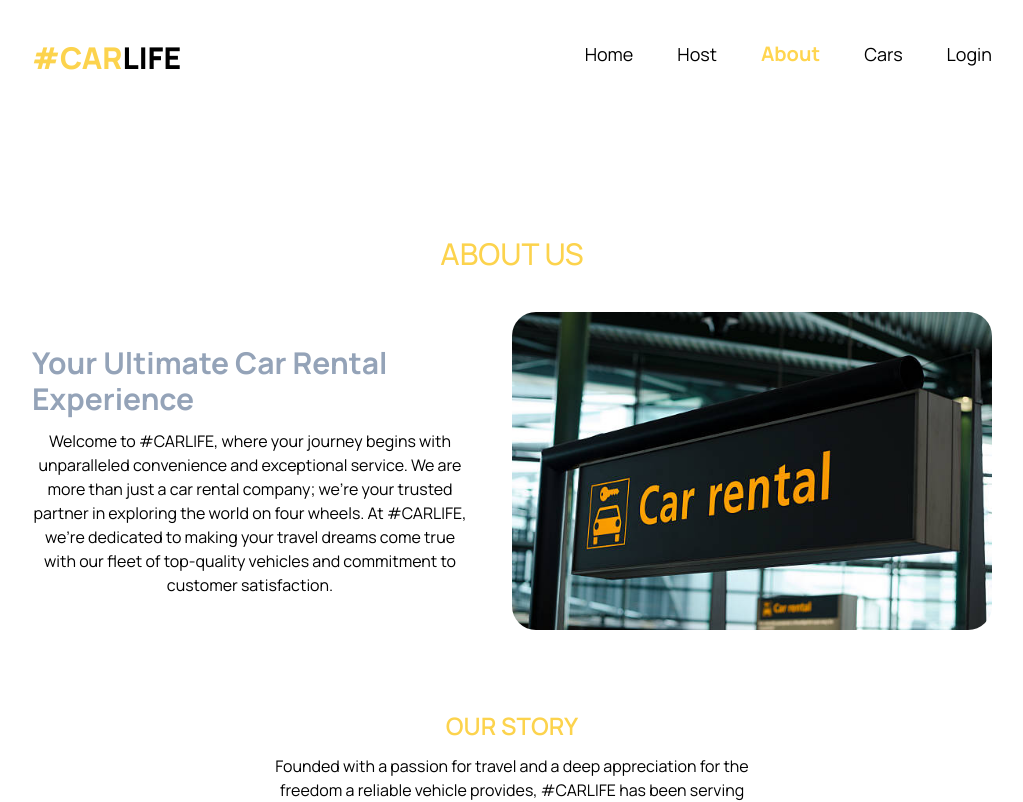
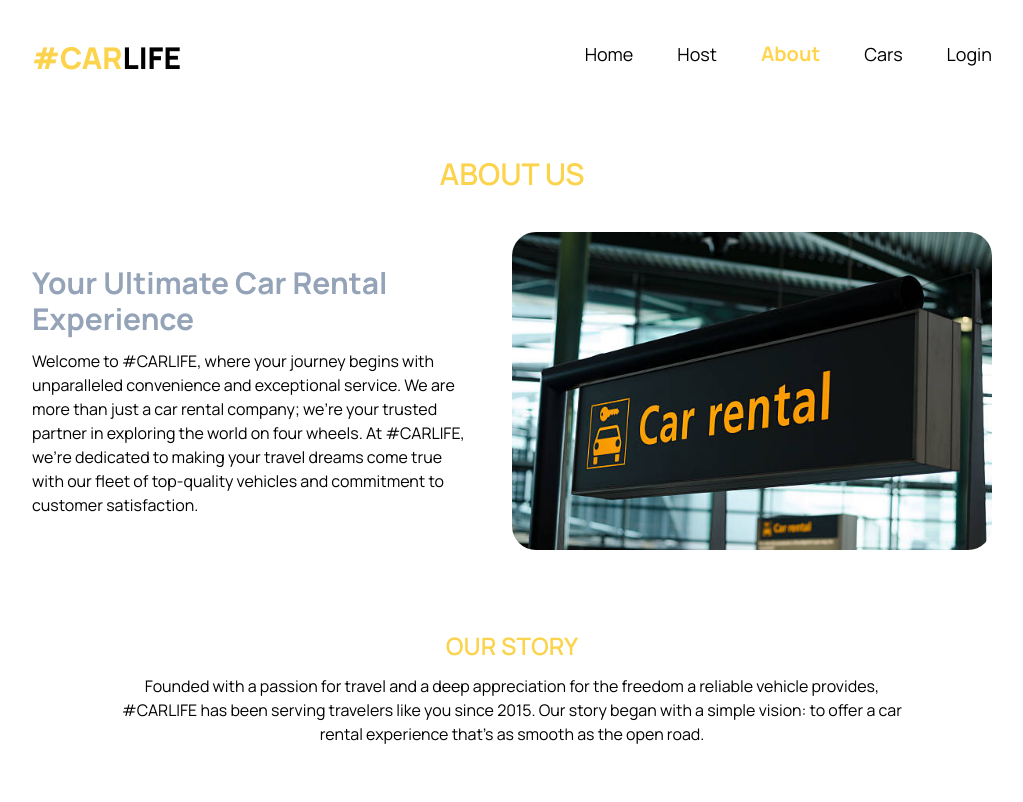
Before and after one commit to ErnestMubatapasango/vanlife-react-router, a React (Create React App) app: page /about in a window 1280 px wide. Shown: the top 802 px of the page, without its empty margins (128-1151 px from the left). Built offline with nearby package versions, Linux system fonts and the light colour scheme.

Commit message:
hero section update

```diff
--- a/src/pages/About.js
+++ b/src/pages/About.js
@@ -43,13 +43,13 @@ function About() {
   })
 
   return (
-    <div className='flex flex-col items-center mt-20'>
-      <h1 className='text-2xl md:text-3xl font-medium text-amber-300 mb-10 uppercase'>About us</h1>
+    <div className='flex flex-col items-center mt-20 md:mt-0'>
+      <h1 className='text-2xl md:text-3xl font-semibold text-amber-300 mb-10 uppercase'>About us</h1>
 
       <div className='flex flex-col-reverse md:flex-row  items-center gap-11'>
         <div className='w-full md:w-1/2 space-y-3'>
           <h2 className='font-bold text-slate-400 text-3xl'>Your Ultimate Car Rental Experience</h2>
-          <p className='text-center '>
+          <p className='text-center md:text-left '>
             Welcome to #CARLIFE, where your journey begins with unparalleled convenience
             and exceptional service. We are more than just a car rental company; we're your
             trusted partner in exploring the world on four wheels. At #CARLIFE, we're dedicated
@@ -60,7 +60,7 @@ function About() {
         <img src='about.jpg' alt='' className='w-full md:w-1/2 rounded-3xl' />
       </div>
 
-      <div className='text-center mx-0 md:mx-60 my-20'>
+      <div className='text-center mx-0 md:mx-20 my-20'>
         <h2 className='text-2xl text-amber-300 font-semibold uppercase  pb-3'>Our Story</h2>
         <p>
           Founded with a passion for travel and a deep appreciation for the freedom a reliable vehicle provides,
@@ -76,7 +76,7 @@ function About() {
         </div>
       </div>
 
-      <div className='text-center mx-0 md:mx-60 my-10'>
+      <div className='text-center mx-0 md:mx-20 my-10'>
         <h2 className='text-2xl text-amber-300 font-semibold uppercase  pb-3'>Our Team</h2>
         <p>
           Behind #CARLIFE is a team of dedicated professionals who are passionate about cars, travel,
@@ -85,7 +85,7 @@ function About() {
         </p>
       </div>
 
-      <div className='text-center mx-0 md:mx-60 my-10'>
+      <div className='text-center mx-0 md:mx-20 my-10'>
         <h2 className='text-2xl text-amber-300 font-semibold uppercase  pb-3'>Our Commitment</h2>
         <p>
           Our commitment to you goes beyond just renting cars. We're dedicated to reducing our environmental
@@ -94,7 +94,7 @@ function About() {
         </p>
       </div>
 
-      <div className='text-center mx-0 md:mx-60 my-10'>
+      <div className='text-center mx-0 md:mx-20 my-10'>
         <h2 className='text-2xl text-amber-300 font-semibold uppercase pb-3'>Join the #CARLIFE Community</h2>
         <p>
           Whether you're a frequent traveler or just planning your next adventure, we invite you to join the #CARLIFE
--- a/src/pages/Home/Hero.js
+++ b/src/pages/Home/Hero.js
@@ -1,5 +1,6 @@
 import React from 'react'
 import CustomButton from '../../components/CustomButton'
+import { Link } from 'react-router-dom'
 
 function Home() {
 
@@ -8,8 +9,8 @@ function Home() {
     }
 
   return (
-    <div className='flex flex-col md:flex-row gap-y-8 items-start py-20 md:py-0 md:pt-10 md:pb-[7rem] '>
-        <div className='space-y-5 w-full md:w-1/2'>
+    <div className='flex flex-col-reverse md:flex-row gap-y-8 items-start py-20 md:py-0 md:pt-10'>
+        <div className='space-y-6 w-full md:w-1/2'>
             <h1 className='text-[30px] xs:text-[35px] md:text-[30px] lg:text-[42px]  text leading-tight font-extrabold'>Find, Book, or <span className='text-amber-300'>Rent</span><br /> a car quickly and easily!<br /></h1>
 
             <h3 className='font-light  text-[15px] xs:text-[17px]'>
@@ -17,16 +18,19 @@ function Home() {
                 allows you to compare, reserve, and manage rentals seamlessly.
             </h3>
 
-            <CustomButton
-                title="Explore Cars"
-                containerStyles="bg-amber-300 text-slate-500 rounded-full font-medium"
-                handleClick={handleScroll}
-            />
+            <Link to='vans'>
+                <CustomButton
+                    title="Explore Cars"
+                    containerStyles="bg-amber-300 mt-5 text-slate-500 rounded-full font-medium"
+                    handleClick={handleScroll}
+                />
+            </Link>
+
         </div>
 
-         <div className='md:bg-hero-bg lg:h-screen bg-no-repeat md:w-1/2 md:ml-20 md:-mt-20'>
-            <img src='hero.png' alt='hero'className=' w-full md:w-[80em] md:mt-20 md:-ml-20' />
-        </div>
+         {/* <div className='md:bg-hero-bg lg:h-screen bg-no-repeat md:w-1/2 md:ml-20 md:-mt-20'> */}
+            <img src='hero1.png' alt='hero'className='w-full md:w-1/2 xl:-mt-20' />
+        {/* </div> */}
 
 
     </div>
--- a/src/pages/Home/Inventory.js
+++ b/src/pages/Home/Inventory.js
@@ -37,7 +37,7 @@ function Inventory() {
   }, []);
 
   return (
-
+    <div className='md:pt-20'>
       <Form className='flex flex-row flex-wrap gap-5 md:gap-0 md:justify-around shadow-2xl bg-amber-300 rounded-3xl p-5'>
         <div className='flex flex-col gap-3 items-start justify-start'>
         <label className='font-medium text-slate-700  text-lg flex items-center' htmlFor='location'><ImLocation2 />Location:</label>
@@ -80,7 +80,7 @@ function Inventory() {
           Search
         </button>
       </Form>
-
+      </div>
 
   )
 }
```
Also changed, not shown: public/hero1.png (added).
